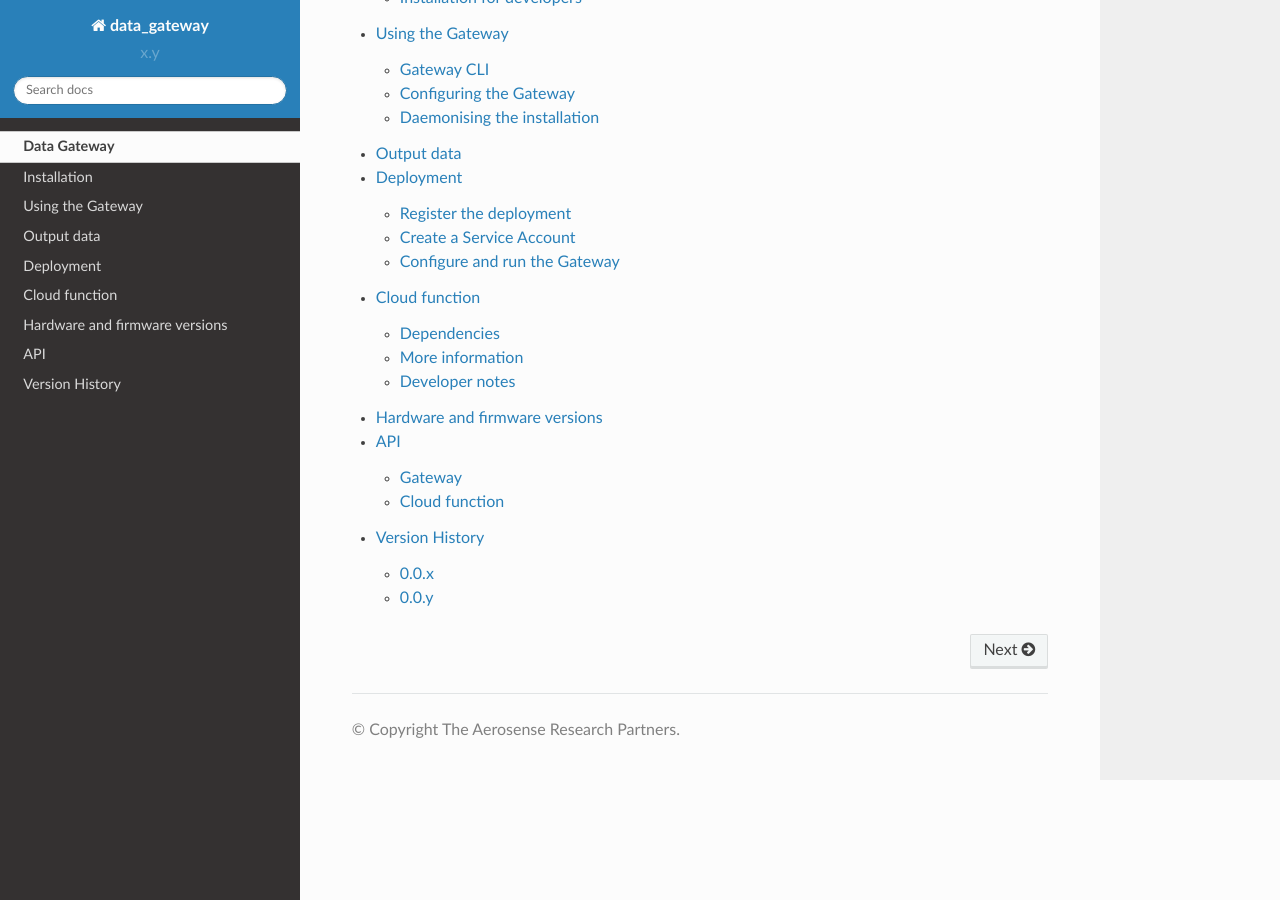
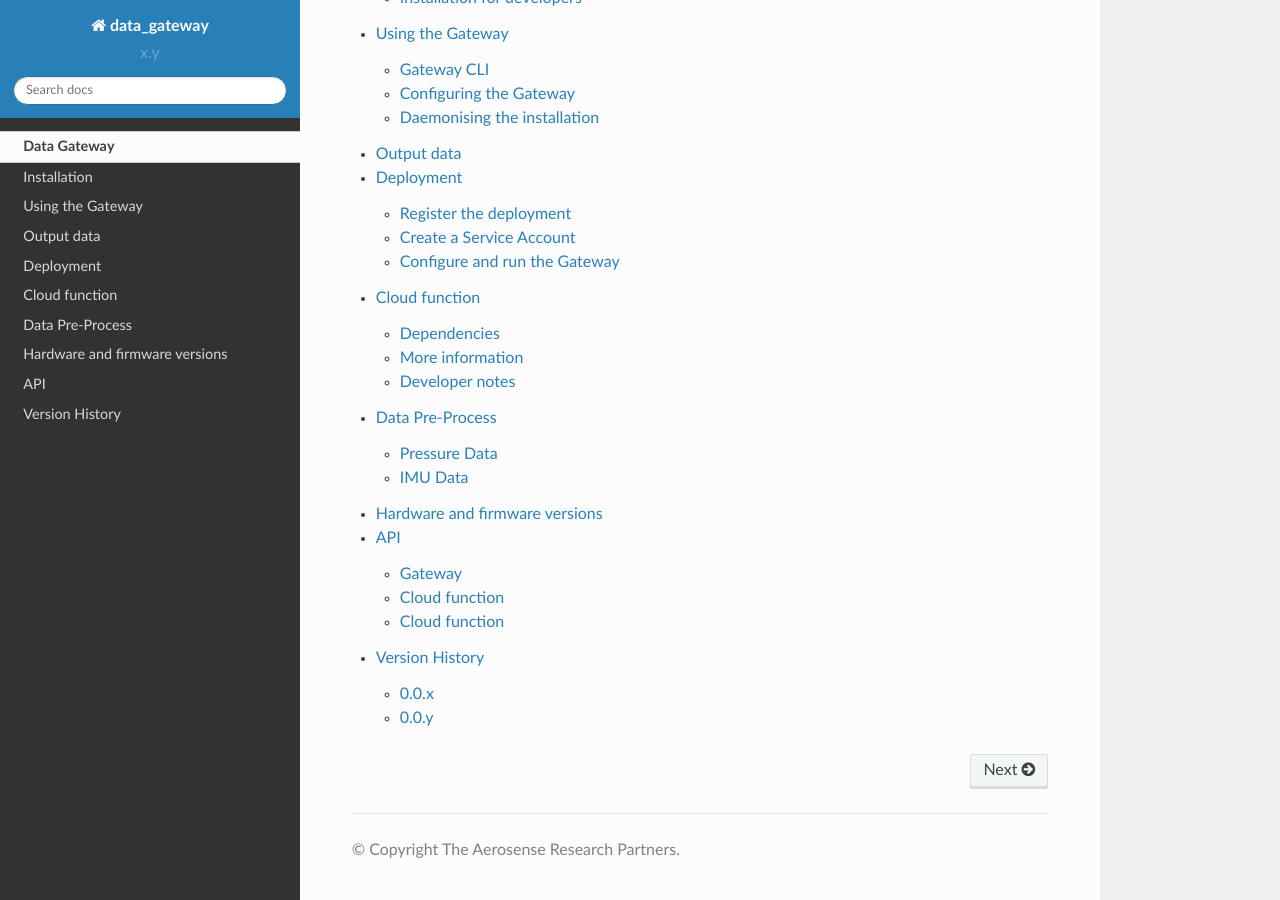
Before and after one commit to aerosense-ai/data-gateway, a Sphinx documentation site: the page built from docs/source/index.rst, in a window 1280 px wide and 900 px high, scrolled down 963 px. Built offline with Sphinx 7.4.7 and the Read the Docs theme 2.0.0, drawn with Linux system fonts in a browser that asks for light colours.

Commit message:
DOC:Added docs for pre-process module

```diff
--- a/docs/source/api.rst
+++ b/docs/source/api.rst
@@ -38,3 +38,15 @@
 
 .. automodule:: cloud_function.main
     :members:
+
+
+.. _api_data_preprocess:
+
+Cloud function
+==============
+
+.. automodule:: data_preprocess.preprocess
+    :members:
+
+.. automodule:: data_preprocess.functions
+    :members:
--- /dev/null
+++ b/docs/source/data_preprocess.rst
@@ -0,0 +1,23 @@
+.. _data_preprocess:
+
+================
+Data Pre-Process
+================
+
+"Almost" raw data batches are pre-processed with this module.
+
+
+.. _pressure_preprocess:
+
+Pressure Data
+=============
+
+**1. Temperature/humidity calibration**
+
+**2. Outlier detection**
+
+**3. Resampling**
+
+
+IMU Data
+========
--- a/docs/source/index.rst
+++ b/docs/source/index.rst
@@ -42,6 +42,7 @@
    output_data
    deployment
    cloud_function
+   data_preprocess
    hardware_and_firmware_versions
    api
    version_history
```
